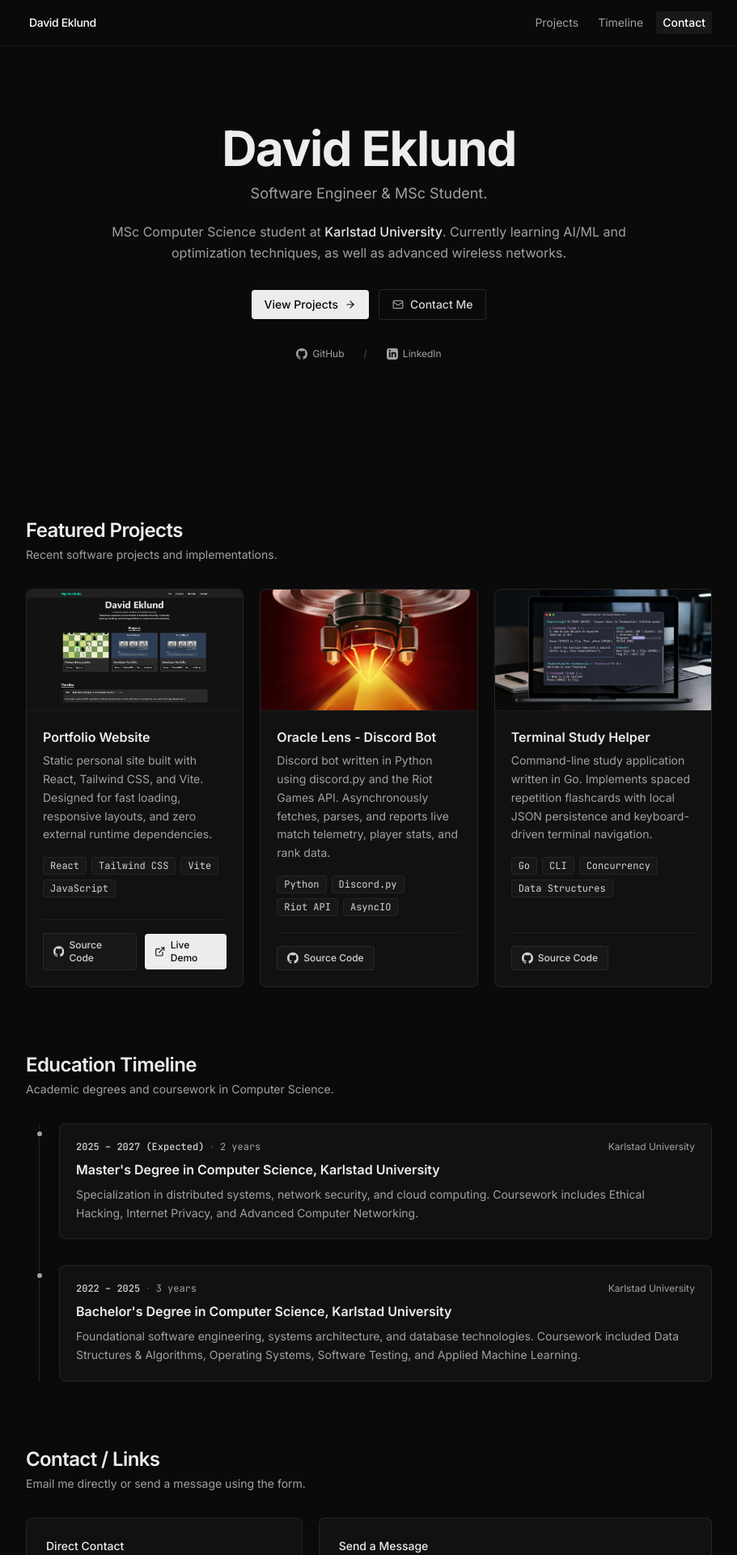
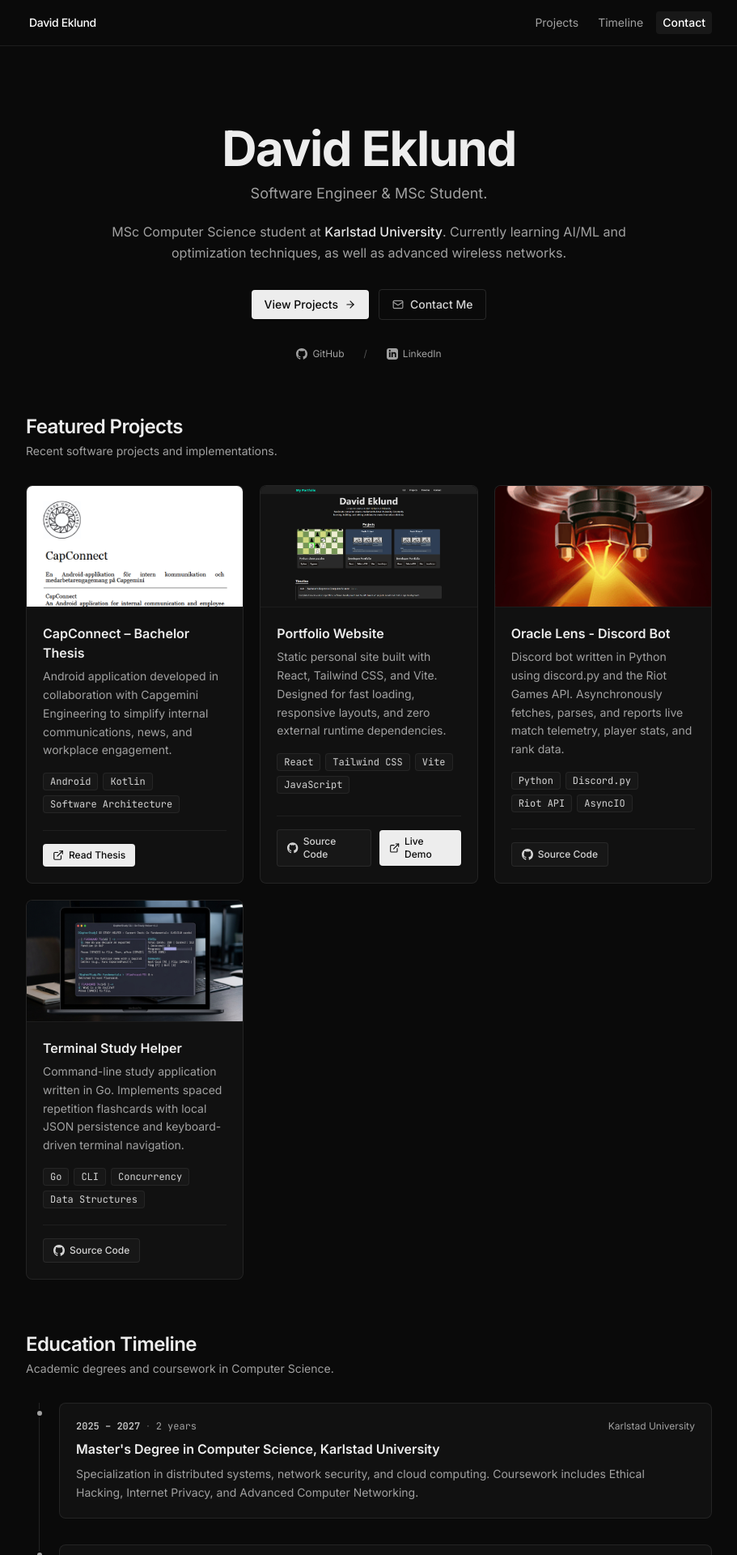
Before and after one commit to Eklund2012/minimal-portfolio, a React (Vite) app: page / in a window 1280 px wide. Shown: the top 1920 px of the page at 81% size, without its empty margins (184-1095 px from the left). Built offline with nearby package versions, Linux system fonts and the light colour scheme.

Commit message:
Refactor code structure for improved readability and maintainability

```diff
--- a/src/App.jsx
+++ b/src/App.jsx
@@ -10,7 +10,7 @@ function App() {
   return (
     <div className="min-h-screen bg-[#0a0a0a] text-[#ededed] selection:bg-neutral-800 selection:text-white flex flex-col justify-between">
       <Header />
-      <main className="flex-grow">
+      <main className="flex-grow space-y-12 sm:space-y-16">
         <section id="hero" className="scroll-mt-16">
           <Intro />
         </section>
@@ -23,7 +23,7 @@ function App() {
           <Timeline />
         </section>
 
-        <section id="contact" className="scroll-mt-16">
+        <section id="contact" className="scroll-mt-16 pb-12 sm:pb-16">
           <Contact />
         </section>
       </main>
--- a/src/components/contact.jsx
+++ b/src/components/contact.jsx
@@ -14,7 +14,7 @@ function Contact() {
   };
 
   return (
-    <div className="max-w-4xl mx-auto px-4 sm:px-6 my-16 sm:my-20">
+    <div className="max-w-4xl mx-auto px-4 sm:px-6">
       <Title subtitle="Email me directly or send a message using the form.">
         Contact / Links
       </Title>
--- a/src/components/header.jsx
+++ b/src/components/header.jsx
@@ -11,6 +11,13 @@ function Header() {
     const handleScroll = () => {
       const sections = header.map(item => document.getElementById(item.target)).filter(Boolean);
       const scrollPosition = window.scrollY + 120;
+
+      // The last section cannot always reach the top of the viewport. Mark it
+      // active once the page has reached its scroll boundary instead.
+      if (window.innerHeight + window.scrollY >= document.documentElement.scrollHeight - 1) {
+        setActiveSection(sections.at(-1)?.id ?? "");
+        return;
+      }
 
       for (let i = sections.length - 1; i >= 0; i--) {
         const section = sections[i];
@@ -27,6 +34,7 @@ function Header() {
 
   const handleScroll = (target) => {
     setMobileMenuOpen(false);
+    setActiveSection(target);
     if (target === "hero") {
       window.scrollTo({ top: 0, behavior: "smooth" });
       return;
--- a/src/components/intro.jsx
+++ b/src/components/intro.jsx
@@ -11,7 +11,7 @@ function Intro() {
   };
 
   return (
-    <div className="pt-16 pb-20 sm:pt-24 sm:pb-28 flex items-center justify-center flex-col text-center px-4 max-w-3xl mx-auto">
+    <div className="pt-16 sm:pt-24 flex items-center justify-center flex-col text-center px-4 max-w-3xl mx-auto">
       {/* Name */}
       <h1 className="text-4xl sm:text-6xl font-bold tracking-tight text-[#ededed] mb-3">
         David Eklund
--- a/src/components/portfolio.jsx
+++ b/src/components/portfolio.jsx
@@ -5,7 +5,7 @@ import Title from "./title";
 
 function Portfolio() {
   return (
-    <div className="max-w-4xl mx-auto px-4 sm:px-6 my-16 sm:my-20">
+    <div className="max-w-4xl mx-auto px-4 sm:px-6">
       <Title subtitle="Recent software projects and implementations.">
         Featured Projects
       </Title>
@@ -20,6 +20,7 @@ function Portfolio() {
             stack={project.stack}
             github={project.github}
             demo={project.demo}
+            demoLabel={project.demoLabel}
             alt={project.alt}
           />
         ))}
--- a/src/components/portfolioitem.jsx
+++ b/src/components/portfolioitem.jsx
@@ -2,7 +2,7 @@ import React from "react";
 import { ExternalLink } from "lucide-react";
 import { GithubIcon } from "./icons";
 
-function PortfolioItem({ title, description, imgUrl, stack = [], github, demo, alt }) {
+function PortfolioItem({ title, description, imgUrl, stack = [], github, demo, demoLabel = "Live Demo", alt }) {
   return (
     <div className="group rounded-lg overflow-hidden bg-[#111111] hover:bg-[#141414] border border-white/[0.08] hover:border-white/[0.22] hover:-translate-y-1 hover:shadow-[0_12px_28px_rgba(0,0,0,0.45)] transition-all duration-200 ease-out flex flex-col h-full">
       {/* Project Preview */}
@@ -65,10 +65,10 @@ function PortfolioItem({ title, description, imgUrl, stack = [], github, demo, a
               target="_blank"
               rel="noopener noreferrer"
               className="inline-flex items-center gap-1.5 px-3 py-1.5 rounded text-xs font-medium bg-[#ededed] hover:bg-white text-[#0a0a0a] shadow-sm hover:shadow-[0_2px_10px_rgba(255,255,255,0.15)] hover:-translate-y-0.5 active:translate-y-0 active:scale-[0.98] transition-all duration-200 ease-out focus-visible:outline-2 focus-visible:outline-white focus-visible:outline-offset-2"
-              aria-label={`View live demo of ${title}`}
+              aria-label={`${demoLabel} for ${title}`}
             >
               <ExternalLink className="w-3.5 h-3.5" aria-hidden="true" />
-              <span>Live Demo</span>
+              <span>{demoLabel}</span>
             </a>
           )}
         </div>
--- a/src/components/timeline.jsx
+++ b/src/components/timeline.jsx
@@ -5,7 +5,7 @@ import Title from "./title";
 
 function Timeline() {
   return (
-    <div className="max-w-4xl mx-auto px-4 sm:px-6 my-16 sm:my-20">
+    <div className="max-w-4xl mx-auto px-4 sm:px-6">
       <Title subtitle="Academic degrees and coursework in Computer Science.">
         Education Timeline
       </Title>
--- a/src/data/portfolio.js
+++ b/src/data/portfolio.js
@@ -1,4 +1,14 @@
 export default [
+    {
+        title: "CapConnect – Bachelor Thesis",
+        description: "Android application developed in collaboration with Capgemini Engineering to simplify internal communications, news, and workplace engagement.",
+        imgUrl: "/assets/capconnect.png",
+        alt: "CapConnect Android application thesis project for Capgemini Engineering",
+        stack: ["Android", "Kotlin", "Software Architecture"],
+        github: null,
+        demo: "http://urn.kb.se/resolve?urn=urn:nbn:se:kau:diva-105154",
+        demoLabel: "Read Thesis",
+    },
     {
         title: "Portfolio Website",
         description: "Static personal site built with React, Tailwind CSS, and Vite. Designed for fast loading, responsive layouts, and zero external runtime dependencies.",
@@ -25,7 +35,7 @@ export default [
         stack: ["Go", "CLI", "Concurrency", "Data Structures"],
         github: "https://github.com/Eklund2012",
         demo: null,
-    }
+    },
 ];
 
 /*{
--- a/src/data/timeline.js
+++ b/src/data/timeline.js
@@ -1,6 +1,6 @@
 export default [
   {
-    year: "2025 – 2027 (Expected)",
+    year: "2025 – 2027",
     title: "Master's Degree in Computer Science, Karlstad University",
     duration: "2 years",
     details: "Specialization in distributed systems, network security, and cloud computing. Coursework includes Ethical Hacking, Internet Privacy, and Advanced Computer Networking.",
```
Also changed, not shown: public/assets/capconnect.png (added).
